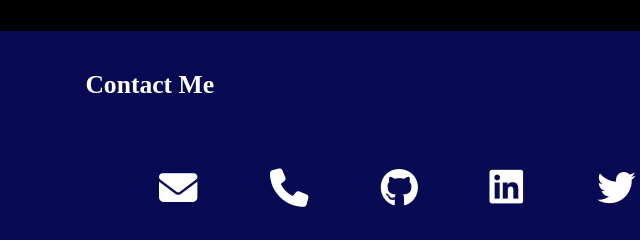
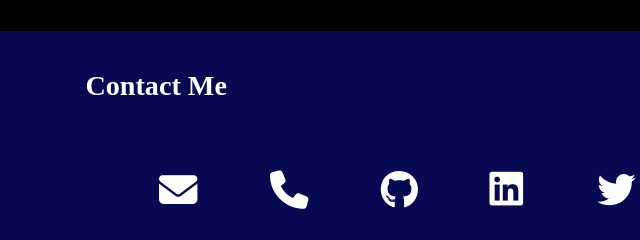
Before and after one commit to Mutazwasfi/project2, a plain HTML site: page index.html in a window 1280 px wide. Shown: the part 2480-2720 px from the top of the page, 140-780 px from the left. Drawn offline with Linux system fonts and the light colour scheme; a web font is replaced by a local one.

Commit message:
Draft Done

```diff
--- a/style.css
+++ b/style.css
@@ -227,7 +227,7 @@ h2 {
 
  #footer h3 {
     margin: 7%;
-    font-size: 2vw;
+    font-size: 2.2vw;
  }
 
 .social-content {
```
